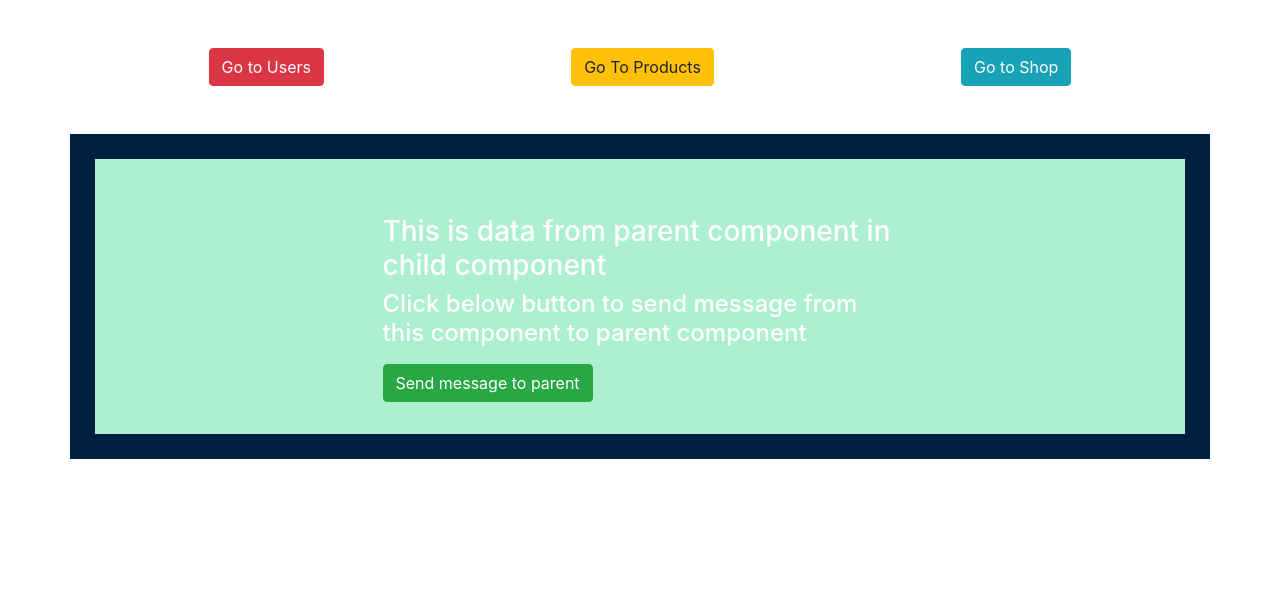
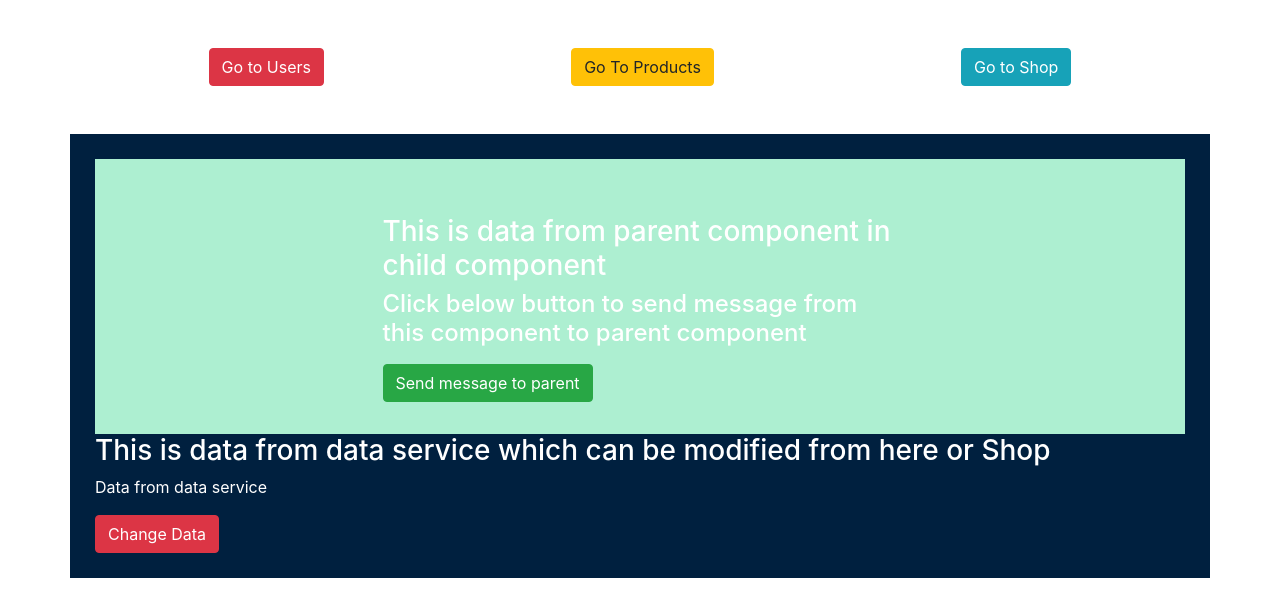
Before and after one commit to Geghets/angular-httpClient, an Angular app: page /products in a window 1280 px wide. Shown: the top 616 px of the page. Built offline with nearby package versions, Linux system fonts and the light colour scheme.

Commit message:
sharing data between 2 unrelated components

```diff
--- a/src/app/products/products.component.html
+++ b/src/app/products/products.component.html
@@ -1,4 +1,9 @@
 <div class="container products mt-5">
   <h1 *ngIf="messageFromChildComponent">{{ messageFromChildComponent }}</h1>
   <app-our-products (messageOutputEvent)="receiveMessage($event)" [productName]="dataFromParentComponent"></app-our-products>
+  <div *ngIf="message">
+    <h3>This is data from data service which can be modified from here or Shop</h3>
+    <p>{{message}}</p>
+    <button class="btn btn btn-danger" (click)="productChange()">Change Data</button>
+  </div>
 </div>
--- a/src/app/products/products.component.ts
+++ b/src/app/products/products.component.ts
@@ -1,4 +1,5 @@
 import { Component, OnInit} from '@angular/core';
+import {DataService} from '../services/data/data.service';
 
 @Component({
   selector: 'app-products',
@@ -8,12 +9,22 @@ import { Component, OnInit} from '@angular/core';
 export class ProductsComponent implements OnInit {
   public dataFromParentComponent = 'This is data from parent component in child component';
   public messageFromChildComponent;
+  public message: string;
+  public modifiedMessage = 'Just Modified data from Product Component';
 
-  constructor() { }
 
-  ngOnInit(): void {}
+  constructor(private data: DataService) { }
+
+  ngOnInit(): void {
+    this.data.currentMessage.subscribe(message => this.message = message);
+  }
 
   receiveMessage($event) {
     this.messageFromChildComponent = $event;
   }
+
+  productChange() {
+    this.data.changeMessage(this.modifiedMessage);
+  }
+
 }
--- /dev/null
+++ b/src/app/services/data/data.service.ts
@@ -0,0 +1,17 @@
+import { Injectable } from '@angular/core';
+import { BehaviorSubject } from 'rxjs';
+
+@Injectable({
+  providedIn: 'root'
+})
+export class DataService {
+
+  private messageSource = new BehaviorSubject<string>('Data from data service');
+  currentMessage = this.messageSource.asObservable();
+
+  constructor() { }
+
+  changeMessage(message: string) {
+    this.messageSource.next(message);
+  }
+}
--- a/src/app/shop/shop.component.html
+++ b/src/app/shop/shop.component.html
@@ -12,4 +12,9 @@
       {{data | titlecase}}
     </p>
   </div>
+  <div class="mt-5" *ngIf="message">
+    <h3>This is data from data service which can be modified from here or Product</h3>
+    <p>{{message}}</p>
+    <button class="btn btn btn-danger" (click)="shopChange()">Change Data</button>
+  </div>
 </div>
--- a/src/app/shop/shop.component.ts
+++ b/src/app/shop/shop.component.ts
@@ -1,5 +1,6 @@
 import {Component, OnInit, Output, EventEmitter, ViewChild, AfterViewInit} from '@angular/core';
 import {OurShopComponent} from './our-shop/our-shop.component';
+import {DataService} from '../services/data/data.service';
 
 @Component({
   selector: 'app-shop',
@@ -9,11 +10,14 @@ import {OurShopComponent} from './our-shop/our-shop.component';
 export class ShopComponent implements OnInit, AfterViewInit {
   public products;
   public dataFromChild;
+  public message: string;
+  public modifiedMessage = 'Just Modified data from Shop Component';
 
   @ViewChild(OurShopComponent) child;
-  constructor() { }
+  constructor(private data: DataService) { }
 
   ngOnInit(): void {
+    this.data.currentMessage.subscribe(message => this.message = message);
   }
 
   ngAfterViewInit() {
@@ -23,4 +27,8 @@ export class ShopComponent implements OnInit, AfterViewInit {
   receiveData ($event) {
     this.products = $event;
   }
+
+  shopChange() {
+    this.data.changeMessage(this.modifiedMessage);
+  }
 }
```
Also changed, not shown: 1 other file (tests, documents, lock files or other folders).
